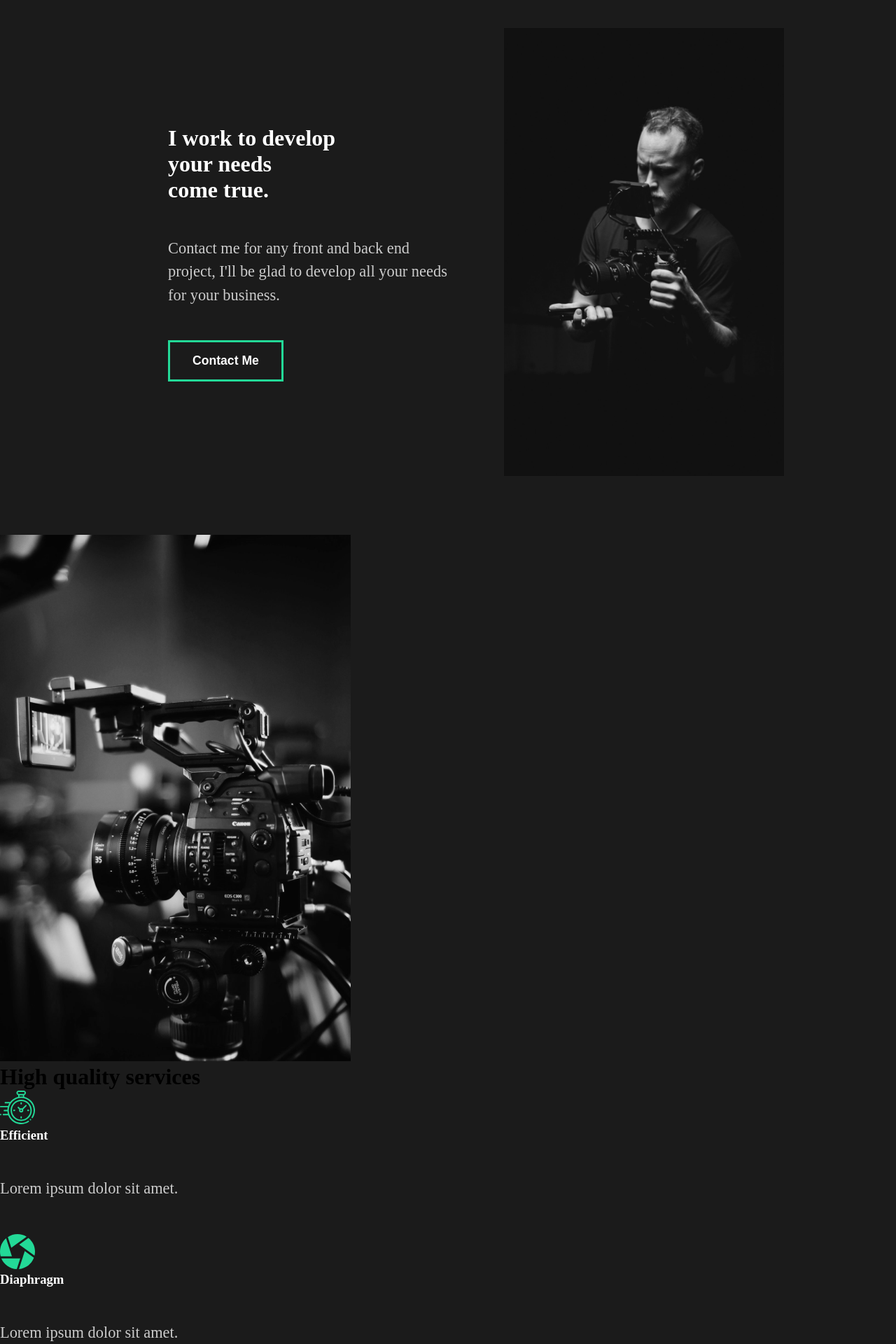
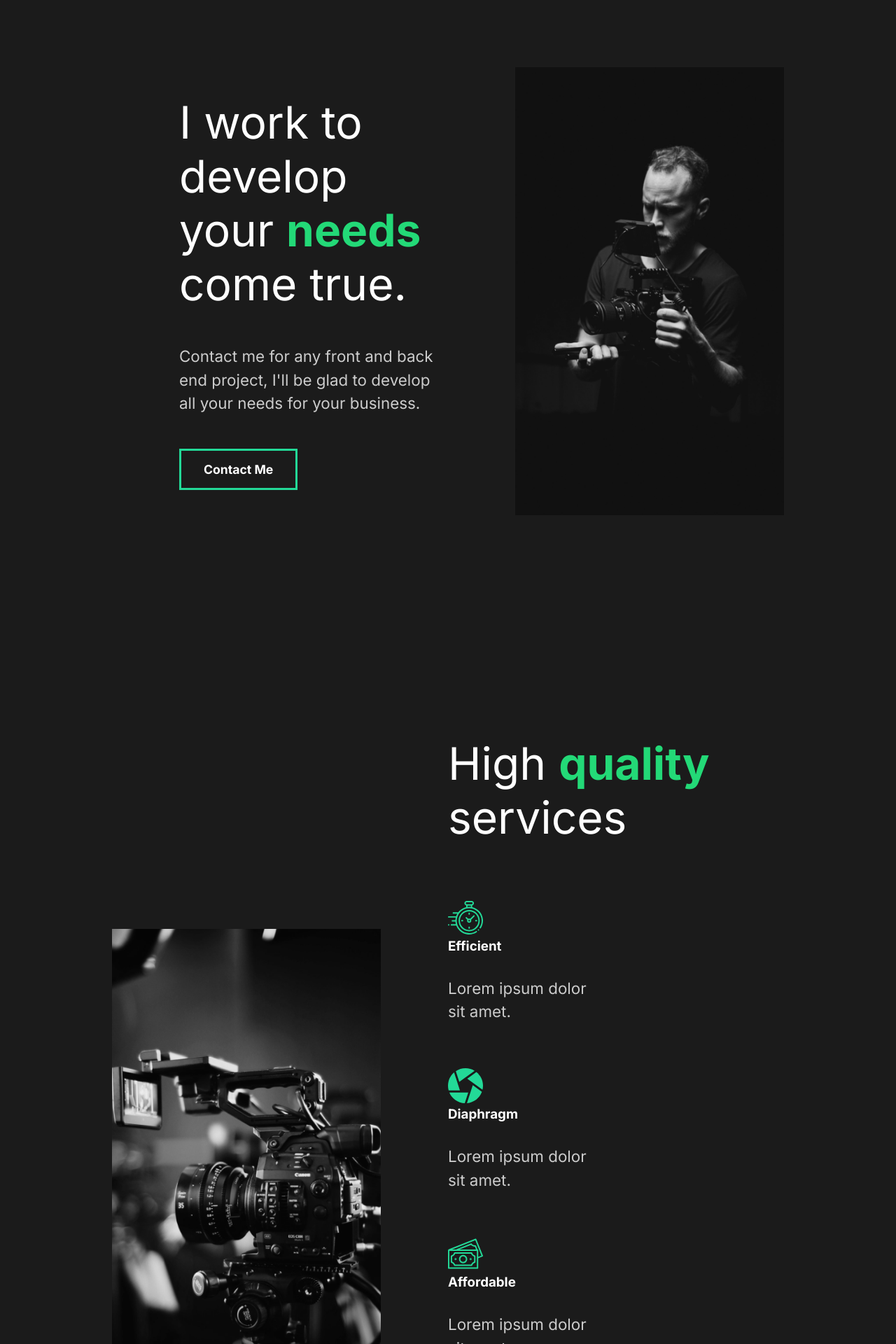
Before and after one commit to cesarebek/portfolio-with-react, a React (Create React App) app: page / in a window 1280 px wide. Shown: the part 40-1960 px from the top of the page at 70% size. Built offline with nearby package versions, Linux system fonts and the light colour scheme.

Commit message:
Styled service section

```diff
--- a/public/index.html
+++ b/public/index.html
@@ -24,6 +24,10 @@
       work correctly both with client-side routing and a non-root public URL.
       Learn how to configure a non-root public URL by running `npm run build`.
     -->
+    <link
+      href="https://fonts.googleapis.com/css2?family=Inter:wght@400;700&family=Lobster&display=swap"
+      rel="stylesheet"
+    />
     <title>React App</title>
   </head>
   <body>
--- a/src/components/AboutSection.js
+++ b/src/components/AboutSection.js
@@ -2,23 +2,29 @@ import React from 'react';
 //This if I want to import an image from another folder
 import home1 from '../img/home1.png';
 import styled from 'styled-components';
+import {
+  StyledLayout,
+  StyledDescription,
+  StyledHide,
+  StyledImage,
+} from '../styles';
 
 const AboutSection = () => {
   return (
-    <StyledAbout>
+    <StyledLayout>
       <StyledDescription>
         <div className="title">
           {/* I'm adding this HIDE div because I want to reveal the text */}
           <StyledHide>
-            <h1>I work to develop</h1>
+            <h2>I work to develop</h2>
           </StyledHide>
           <StyledHide>
-            <h1>
+            <h2>
               your <span>needs</span>
-            </h1>
+            </h2>
           </StyledHide>
           <StyledHide>
-            <h1>come true.</h1>
+            <h2>come true.</h2>
           </StyledHide>
         </div>
         <p>
@@ -30,39 +36,10 @@ const AboutSection = () => {
       <StyledImage>
         <img src={home1} alt="guy with camera" />
       </StyledImage>
-    </StyledAbout>
+    </StyledLayout>
   );
 };
 
 //Styled Components
-const StyledAbout = styled.div`
-  min-height: 90vh;
-  display: flex;
-  align-items: center;
-  justify-content: space-between;
-  padding: 5rem 10rem;
-  color: white;
-`;
 
-const StyledDescription = styled.div`
-  flex: 1;
-  padding: 5rem;
-  h2 {
-    font-weight: lighter;
-  }
-`;
-
-const StyledImage = styled.div`
-  flex: 1;
-  overflow: hidden;
-  img {
-    /* This trick allows me to zoom in into the image without distort it with the width of 100% */
-    width: 100%;
-    height: 80vh;
-    object-fit: cover;
-  }
-`;
-const StyledHide = styled.div`
-  overflow: hidden;
-`;
 export default AboutSection;
--- a/src/components/GlobaLStyle.js
+++ b/src/components/GlobaLStyle.js
@@ -8,6 +8,7 @@ const GlobalStyle = createGlobalStyle`
 }
 
 body{
+    font-family: "Inter", sans-serif;
     background: #1b1b1b;
 }
 
@@ -20,26 +21,29 @@ button{
     background: transparent;
     color: white;
     transition: all 0.5s ease;
+    font-family: "Inter", sans-serif;
     &:hover{
         background: #23d997;
     }
 }
+
 h2{
     font-weight: lighter;
     font-size: 4rem;
+}
 
-}
 h3{
     color: white;
+}
 
-}
 h4{
     font-weight:bold;
     color: #23d977;
+}
 
-}
 span{
     font-weight:bold;
+    color:#23d977;
 }
 a{
     font-size:1.1rem;
--- a/src/components/ServicesSection.js
+++ b/src/components/ServicesSection.js
@@ -6,16 +6,21 @@ import clock from '../img/clock.svg';
 import diaphragm from '../img/diaphragm.svg';
 import money from '../img/money.svg';
 import teamwork from '../img/teamwork.svg';
+//import Styles
+import styled from 'styled-components';
+import { StyledLayout, StyledDescription, StyledImage } from '../styles';
 
 const ServicesSection = () => {
   return (
-    <div className="services">
-      <img src={home2} alt="camera" />
-      <div className="description">
-        <h1>
+    <StyledServicesLayout>
+      <StyledImage>
+        <img src={home2} alt="camera" />
+      </StyledImage>
+      <StyledDescription>
+        <h2>
           High <span>quality</span> services
-        </h1>
-        <div className="cards">
+        </h2>
+        <StyledCards>
           <div className="card">
             <div className="icon">
               <img src={clock} alt="clock" />
@@ -44,10 +49,25 @@ const ServicesSection = () => {
             </div>
             <p>Lorem ipsum dolor sit amet.</p>
           </div>
-        </div>
-      </div>
-    </div>
+        </StyledCards>
+      </StyledDescription>
+    </StyledServicesLayout>
   );
 };
 
+const StyledServicesLayout = styled(StyledLayout)`
+  h2 {
+    padding-bottom: 5rem;
+  }
+  p {
+    width: 70%;
+    padding: 2rem 0rem 4rem 0rem;
+  }
+`;
+
+const StyledCards = styled.div`
+  display: flex;
+  flex-wrap: wrap;
+`;
+
 export default ServicesSection;
--- /dev/null
+++ b/src/styles.js
@@ -0,0 +1,32 @@
+import styled from 'styled-components';
+
+export const StyledLayout = styled.div`
+  min-height: 90vh;
+  display: flex;
+  align-items: center;
+  justify-content: space-between;
+  padding: 5rem 10rem;
+  color: white;
+`;
+
+export const StyledDescription = styled.div`
+  flex: 1;
+  padding: 6rem;
+  h2 {
+    font-weight: lighter;
+  }
+`;
+
+export const StyledImage = styled.div`
+  flex: 1;
+  overflow: hidden;
+  img {
+    /* This trick allows me to zoom in into the image without distort it with the width of 100% */
+    width: 100%;
+    height: 80vh;
+    object-fit: cover;
+  }
+`;
+export const StyledHide = styled.div`
+  overflow: hidden;
+`;
```
